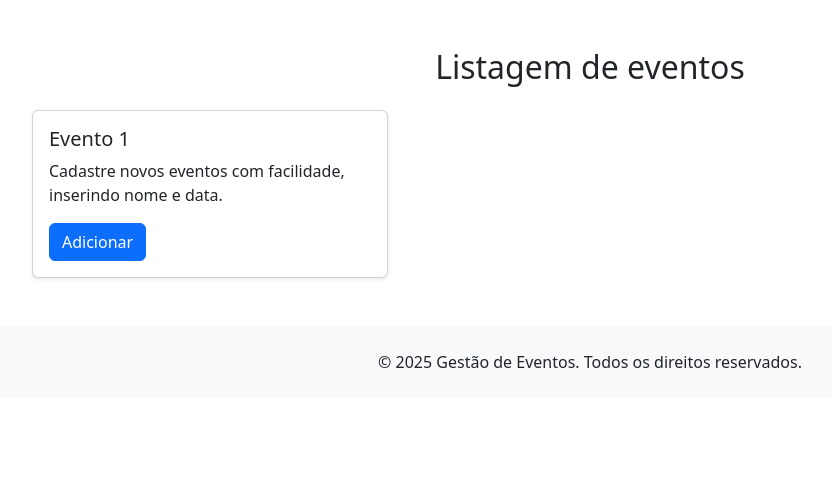
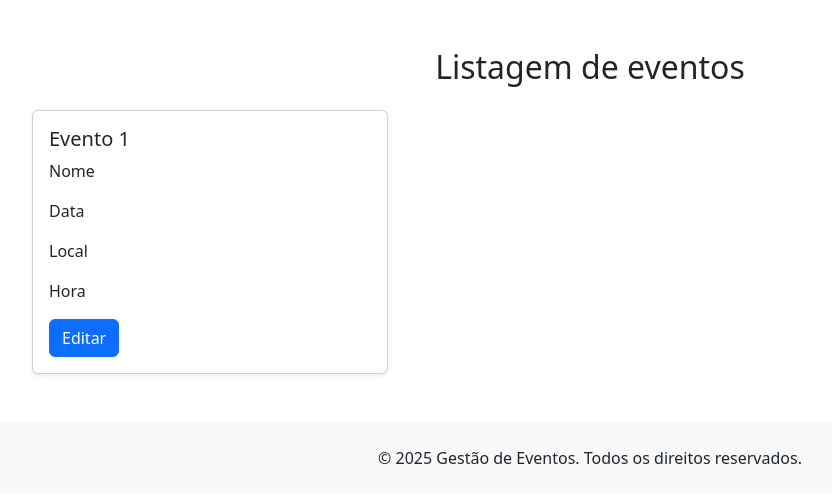
Before and after one commit to ProjetoPHPEtec/GestaoEventos, a PHP site: page /listagem.php in a window 1280 px wide. Shown: the part 56-559 px from the top of the page, without its empty margins (50-882 px from the left). Run offline with PHP 8.4, Linux system fonts and the light colour scheme.

```diff
--- a/db.php
+++ b/db.php
@@ -2,7 +2,7 @@
 
 $dsn = 'mysql: dbname=GestaoEventos; host=localhost';
 $user = 'root';
-$pasword = 'root';
+$password = 'root';
 
 $conexao = new PDO($dsn, $user, $password);
 
@@ -12,4 +12,6 @@ try {
     echo "Erro de conexão";
 }
 
+
+
 ?>
--- a/listagem.php
+++ b/listagem.php
@@ -43,8 +43,11 @@
                 <div class="card h-100 shadow-sm">
                     <div class="card-body">
                         <h5 class="card-title">Evento 1</h5>
-                        <p class="card-text">Cadastre novos eventos com facilidade, inserindo nome e data.</p>
-                        <a href="add.php" class="btn btn-primary">Adicionar</a>
+                        <p class="card-text">Nome</p>
+                        <p class="card-text">Data</p>
+                        <p class="card-text">Local</p>
+                        <p class="card-text">Hora</p>
+                        <a href="add.php" class="btn btn-primary">Editar</a>
                     </div>
                 </div>
             </div>
```
